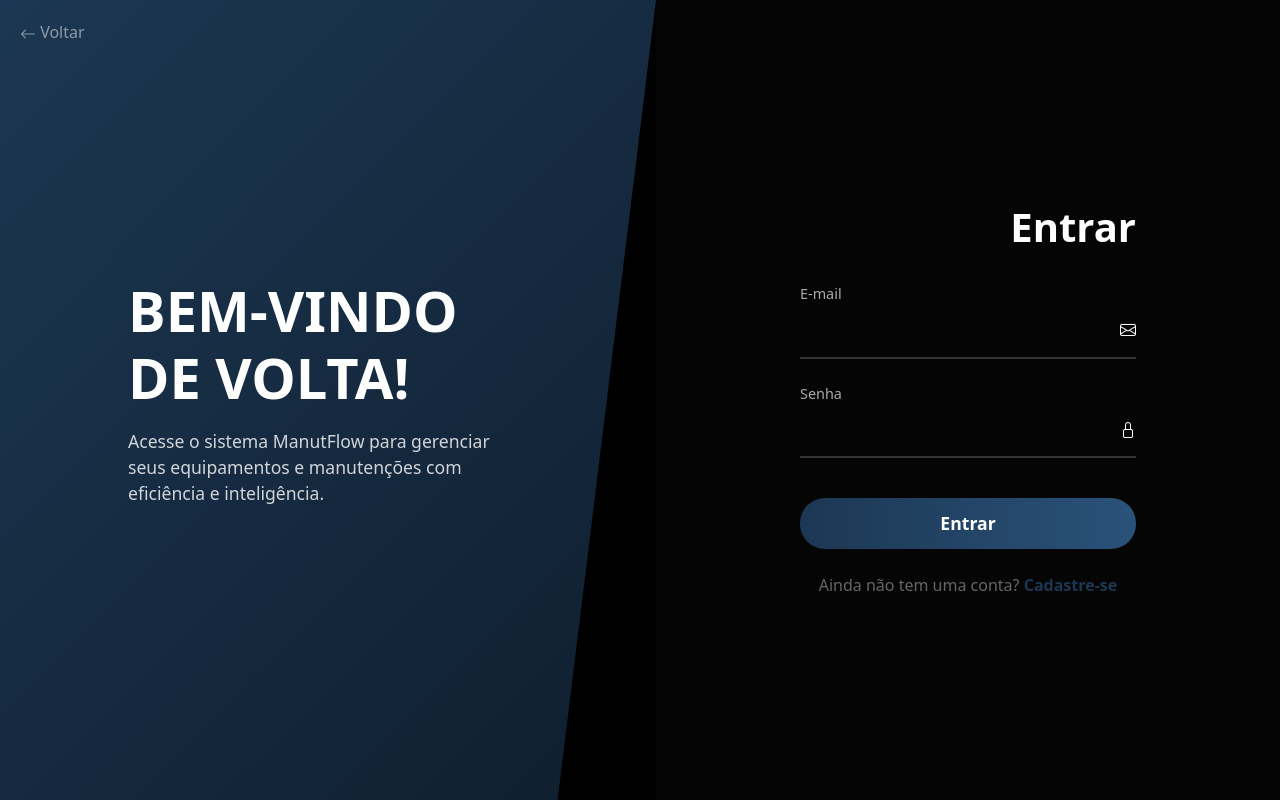
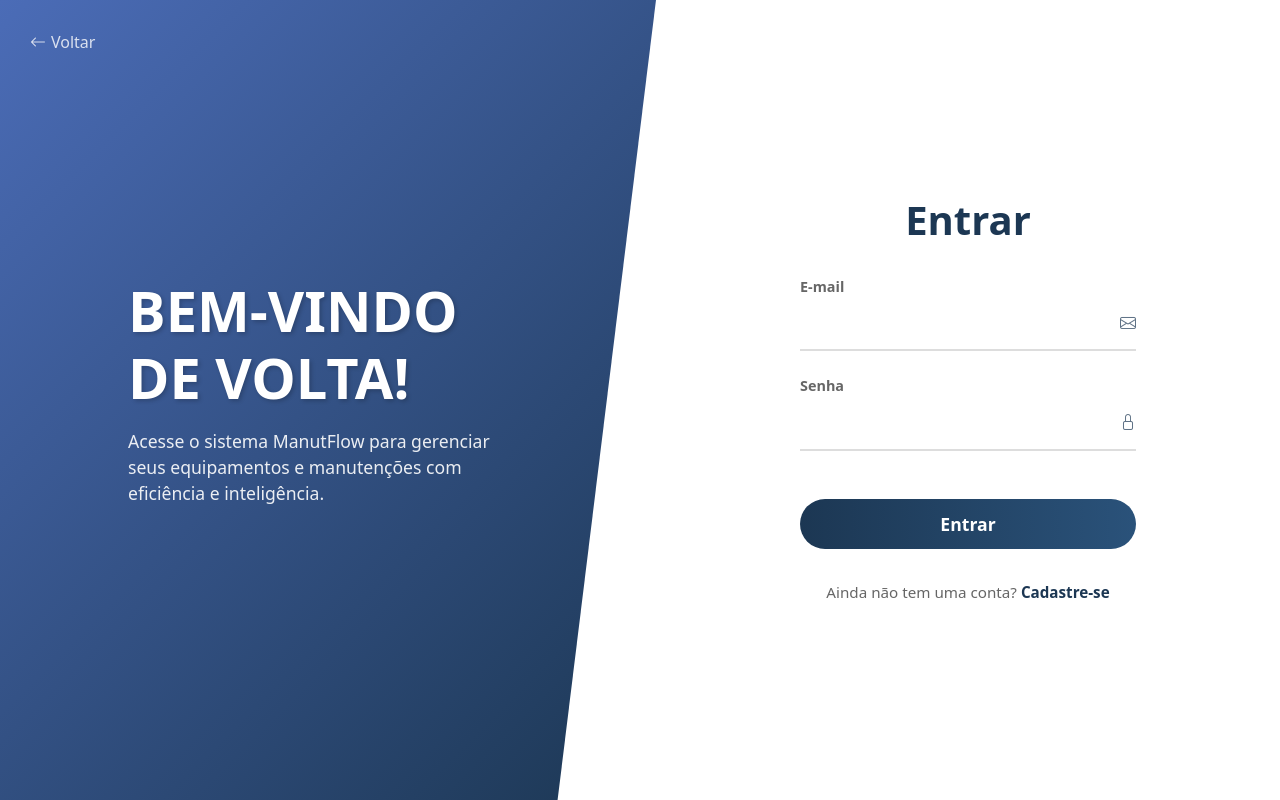
Before and after one commit to amand4morais/ManutFlow, a Flask app: page /login in a window 1280 px wide. Run offline with Flask 3, Linux system fonts and the light colour scheme.

Commit message:
modified login/register layout

```diff
--- a/views/static/css/style.css
+++ b/views/static/css/style.css
@@ -224,10 +224,12 @@
     border-top: 2px solid rgba(0,0,0,0.1);
 }
 
-/* --- ESTILOS DE AUTENTICAÇÃO (LOGIN/CADASTRO) --- */
+:root {
+    --indigo-brand: #1C3753;
+}
 
 .auth-body {
-    background-color: #000; /* Fundo preto base */
+    background-color: #f0f2f5; /* Fundo neutro claro para a página base */
     overflow-x: hidden;
 }
 
@@ -235,20 +237,23 @@
     min-height: 100vh;
     display: flex;
     flex-wrap: wrap;
+    background-color: #ffffff;
+    box-shadow: 0 0 20px rgba(0,0,0,0.1); /* Sombra suave no container total */
 }
 
 /* Lado Esquerdo (Welcome) */
 .auth-side-welcome {
     flex: 1;
-    background: linear-gradient(135deg, #1C3753 0%, #0f1e2e 100%);
-    color: white;
+    /* Gradiente solicitado: Azul mais claro (#4b6cb7) para Índigo (#1C3753) */
+    background: linear-gradient(135deg, #4b6cb7 0%, var(--indigo-brand) 100%);
+    color: #ffffff;
     display: flex;
     flex-direction: column;
     justify-content: center;
     align-items: center;
     padding: 3rem;
     position: relative;
-    clip-path: polygon(0 0, 100% 0, 85% 100%, 0% 100%); /* Efeito diagonal sutil */
+    clip-path: polygon(0 0, 100% 0, 85% 100%, 0% 100%); /* Efeito diagonal mantido */
     z-index: 1;
 }
 
@@ -256,8 +261,9 @@
 @media (max-width: 768px) {
     .auth-side-welcome {
         clip-path: none;
-        min-height: 200px;
+        min-height: 250px;
         flex: 0 0 100%;
+        text-align: center;
     }
 }
 
@@ -266,18 +272,20 @@
     font-size: 3.5rem;
     margin-bottom: 1rem;
     text-transform: uppercase;
+    text-shadow: 2px 2px 4px rgba(0,0,0,0.2);
 }
 
 .auth-side-welcome p {
     font-size: 1.1rem;
-    opacity: 0.8;
+    opacity: 0.9;
     max-width: 400px;
+    font-weight: 300;
 }
 
 /* Lado Direito (Formulário) */
 .auth-side-form {
     flex: 1;
-    background-color: #050505;
+    background-color: #ffffff; /* FUNDO BRANCO SOLICITADO */
     display: flex;
     flex-direction: column;
     justify-content: center;
@@ -295,24 +303,26 @@
 
 .auth-header {
     margin-bottom: 2rem;
-    text-align: right; /* Título alinhado à direita como na ref */
+    text-align: center; /* CENTRALIZADO SOLICITADO */
 }
 
 .auth-header h2 {
-    color: white;
-    font-weight: 700;
+    color: var(--indigo-brand); /* Cor escura para contrastar com fundo branco */
+    font-weight: 800;
     font-size: 2.5rem;
+    margin-bottom: 0.5rem;
 }
 
-/* Inputs estilizados */
+/* Inputs estilizados para fundo branco */
 .auth-input-group {
     margin-bottom: 1.5rem;
     position: relative;
 }
 
 .auth-label {
-    color: #aaa;
+    color: #666; /* Cinza escuro */
     font-size: 0.9rem;
+    font-weight: 600;
     margin-bottom: 0.5rem;
     display: block;
 }
@@ -321,68 +331,82 @@
     width: 100%;
     background: transparent;
     border: none;
-    border-bottom: 2px solid #333;
+    border-bottom: 2px solid #ddd; /* Linha cinza clara */
     padding: 10px 0;
-    color: white;
+    color: #333; /* Texto escuro */
     font-size: 1rem;
-    transition: border-color 0.3s;
+    transition: all 0.3s;
 }
 
 .auth-input:focus {
     outline: none;
-    border-bottom-color: #1C3753; /* Cor Índigo no foco */
+    border-bottom-color: var(--indigo-brand); /* Linha fica índigo no foco */
 }
 
+/* Ícones ajustados para fundo branco */
 .auth-icon {
     position: absolute;
     right: 0;
     top: 35px;
-    color: white;
+    color: var(--indigo-brand); /* Ícone índigo */
+    opacity: 0.7;
 }
 
 /* Botão */
 .btn-auth {
     width: 100%;
-    background: linear-gradient(90deg, #1C3753 0%, #2a527a 100%);
+    background: linear-gradient(90deg, var(--indigo-brand) 0%, #2a527a 100%);
     border: none;
     color: white;
     padding: 12px;
-    border-radius: 25px; /* Arredondado */
+    border-radius: 25px;
     font-weight: 600;
     font-size: 1.1rem;
-    margin-top: 1rem;
-    transition: transform 0.2s;
+    margin-top: 1.5rem;
+    transition: transform 0.2s, box-shadow 0.2s;
+    cursor: pointer;
 }
 
 .btn-auth:hover {
-    transform: scale(1.02);
+    transform: translateY(-2px);
+    box-shadow: 0 4px 15px rgba(28, 55, 83, 0.3);
     color: white;
-    box-shadow: 0 0 15px rgba(28, 55, 83, 0.5);
 }
 
 .auth-footer {
-    margin-top: 1.5rem;
+    margin-top: 2rem;
     text-align: center;
     color: #666;
+    font-size: 0.95rem;
 }
 
 .auth-footer a {
-    color: #1C3753;
+    color: var(--indigo-brand);
     text-decoration: none;
     font-weight: bold;
+    transition: color 0.2s;
 }
 
 .auth-footer a:hover {
+    color: #4b6cb7;
     text-decoration: underline;
 }
 
 /* Link flutuante para voltar */
 .back-home {
     position: absolute;
-    top: 20px;
-    left: 20px;
-    color: rgba(255,255,255,0.5);
+    top: 30px;
+    left: 30px;
+    color: rgba(255,255,255,0.8);
     text-decoration: none;
     z-index: 10;
+    font-weight: 500;
+    display: flex;
+    align-items: center;
+    gap: 5px;
+    transition: all 0.2s;
 }
-.back-home:hover { color: white; }
+.back-home:hover {
+    color: white;
+    transform: translateX(-3px);
+}
```
